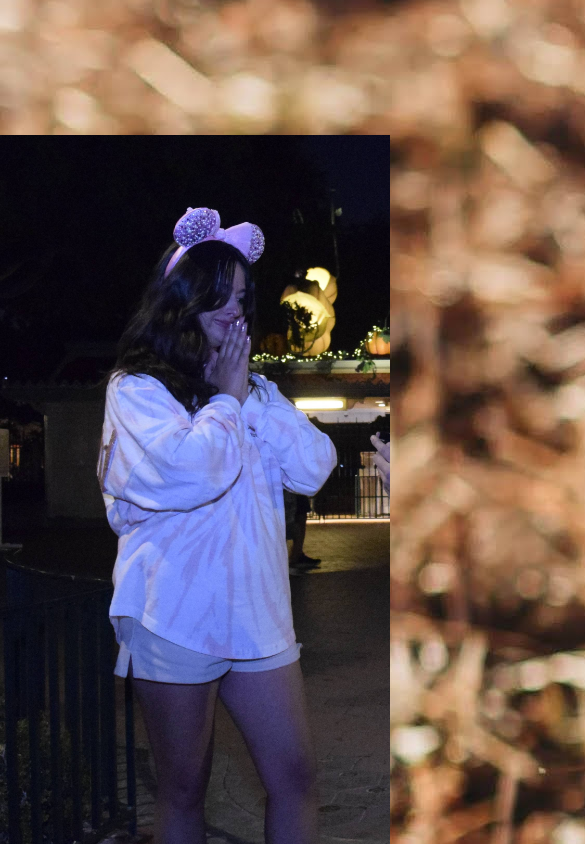
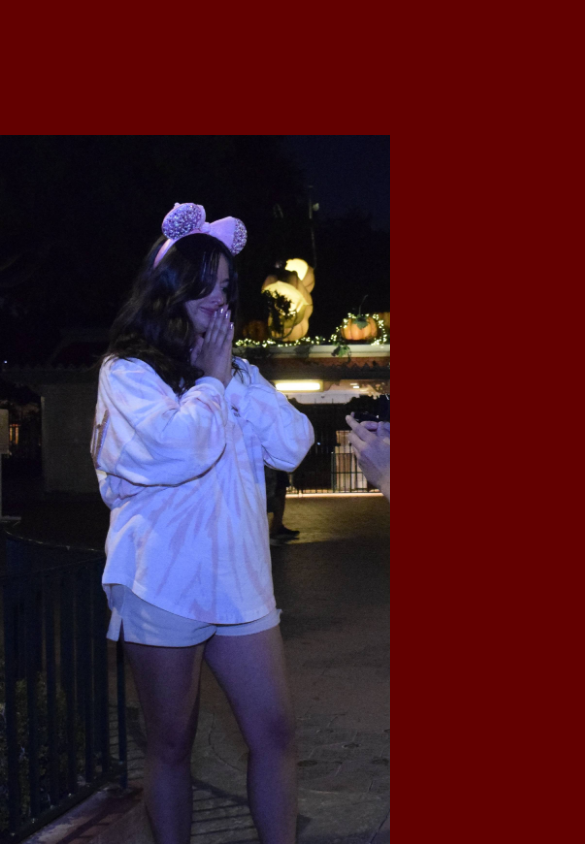
Before and after one commit to Kayos113/WeddingSite, a React (Create React App) app: page / in a window 390 px wide. Shown: the part 920-1764 px from the top of the page, 585 px wide, since content can reach past the window. Built offline with nearby package versions, Linux system fonts and the light colour scheme.

Commit message:
add media queries for parralax scrolling. Only happens on large screens now

```diff
--- a/src/components/css/Header.css
+++ b/src/components/css/Header.css
@@ -12,6 +12,9 @@
   width: 100vw;
 }
 
+.background-image {
+  width: 100%;
+}
 @media only screen and (min-width: 768px) {
   .background-image {
     position: fixed;
@@ -19,7 +22,7 @@
     right:0;
     z-index:-1;
     height: auto;
-    width: 84%;
+    margin: 0;
   }
 }
 
--- a/src/components/css/Information.css
+++ b/src/components/css/Information.css
@@ -47,12 +47,11 @@
   }
 
   .parralax {
+    width: 100vw;
+    min-height: 84vh;
     background-size: cover;
     background-repeat: no-repeat;
     background-position: center;
-    background-attachment: fixed;
-    min-height: 90vh;
-    width: 100vw;
   }
   .par_one {
   background-image: url("../images/proposal_knee_wide.jpg");
@@ -66,6 +65,11 @@
     background-image: url("../images/proposal_point.JPG");
     background-position: bottom left;
     /* background-position: bottom is more vissually pleasing as it leaves the ring in view at the bottom of the page. */
+  }
+  @media only screen and (min-width: 768px) {
+    .parralax {
+      background-attachment: fixed;
+    }
   }
 
 
```
